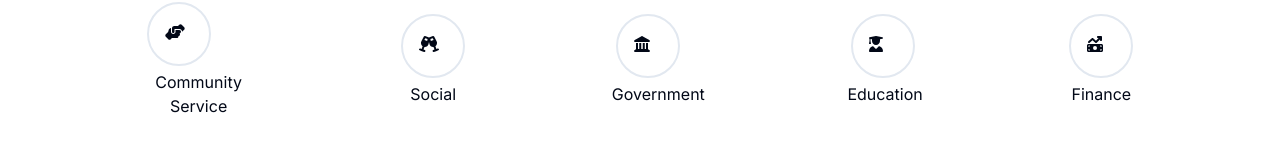
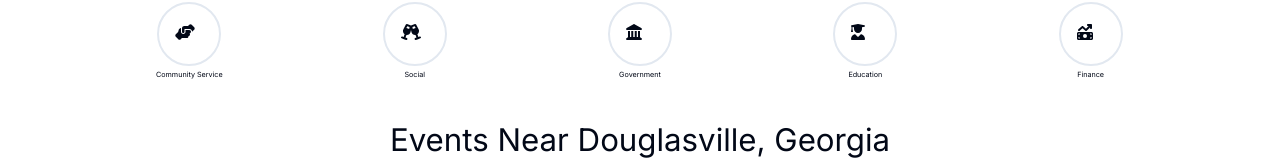
Before and after one commit to christprix/GatherGreek, a Next.js app: page / in a window 1280 px wide. Shown: the part 470-632 px from the top of the page. Built offline with nearby package versions, Linux system fonts and the light colour scheme; no server answers; the database is empty.

Commit message:
add price and change font size

```diff
--- a/src/app/events/[eventid]/page.tsx
+++ b/src/app/events/[eventid]/page.tsx
@@ -99,7 +99,7 @@ export default async function EventDetails({
                 {dateFormat(`${dbevent.eventDate}`, "dddd, mmmm dS, yyyy")}
               </div>
               <div>{dbevent.description}</div>
-              {/* <div>{event.price}</div> */}
+              <div>{dbevent.priceInCents}</div>
               <div className="p-3">
                 <Avatarlist></Avatarlist>
               </div>
--- a/src/components/Taglist.tsx
+++ b/src/components/Taglist.tsx
@@ -39,9 +39,7 @@ export default function Taglist() {
             <div key={index}>{t.icon}</div>
           </div>
         </div>
-        <div className="max-w-28 text-center md:text-base text-sm">
-          {t.values}
-        </div>
+        <div className="max-w-28 text-center text-sm">{t.values}</div>
       </div>
     );
   });
```
